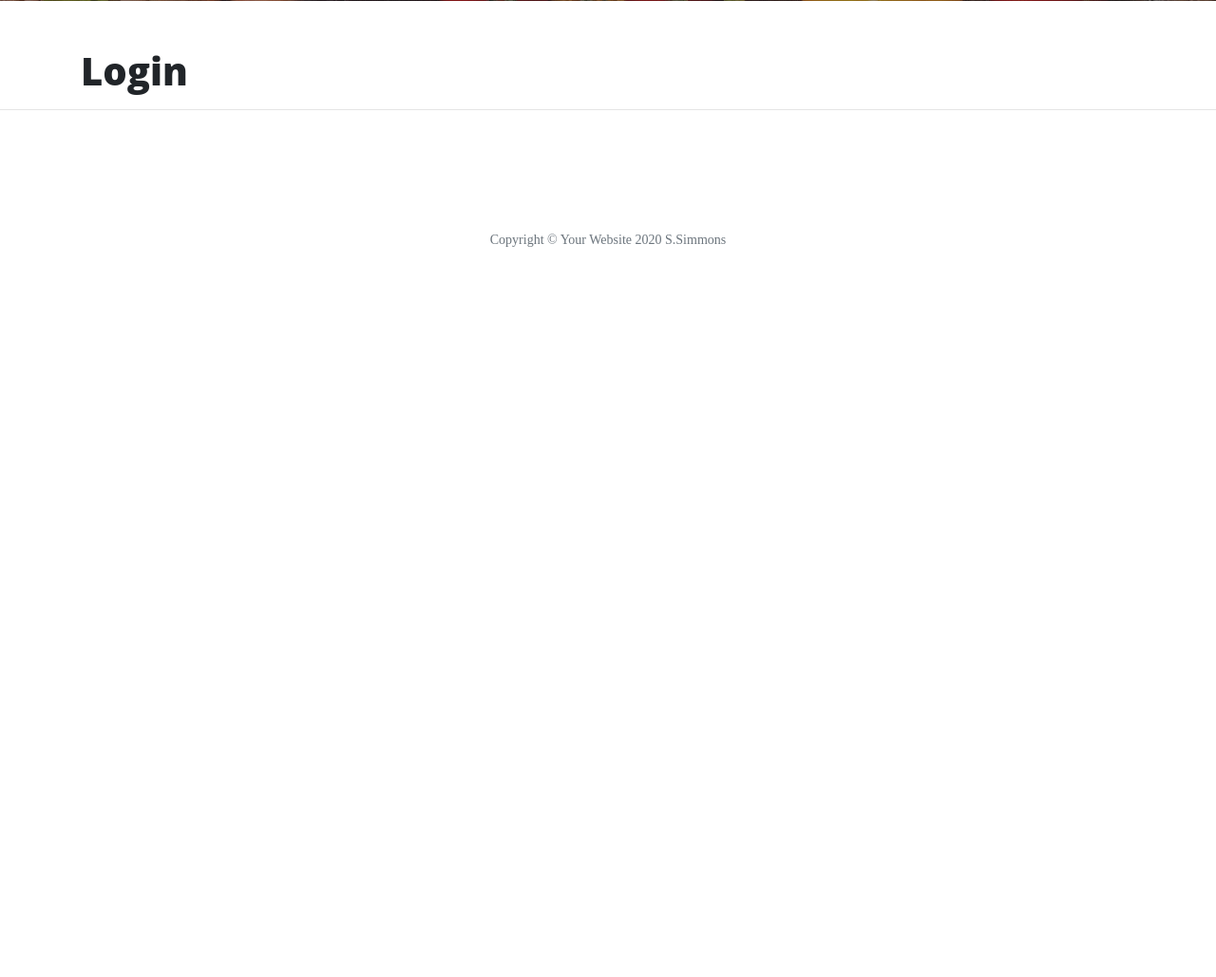
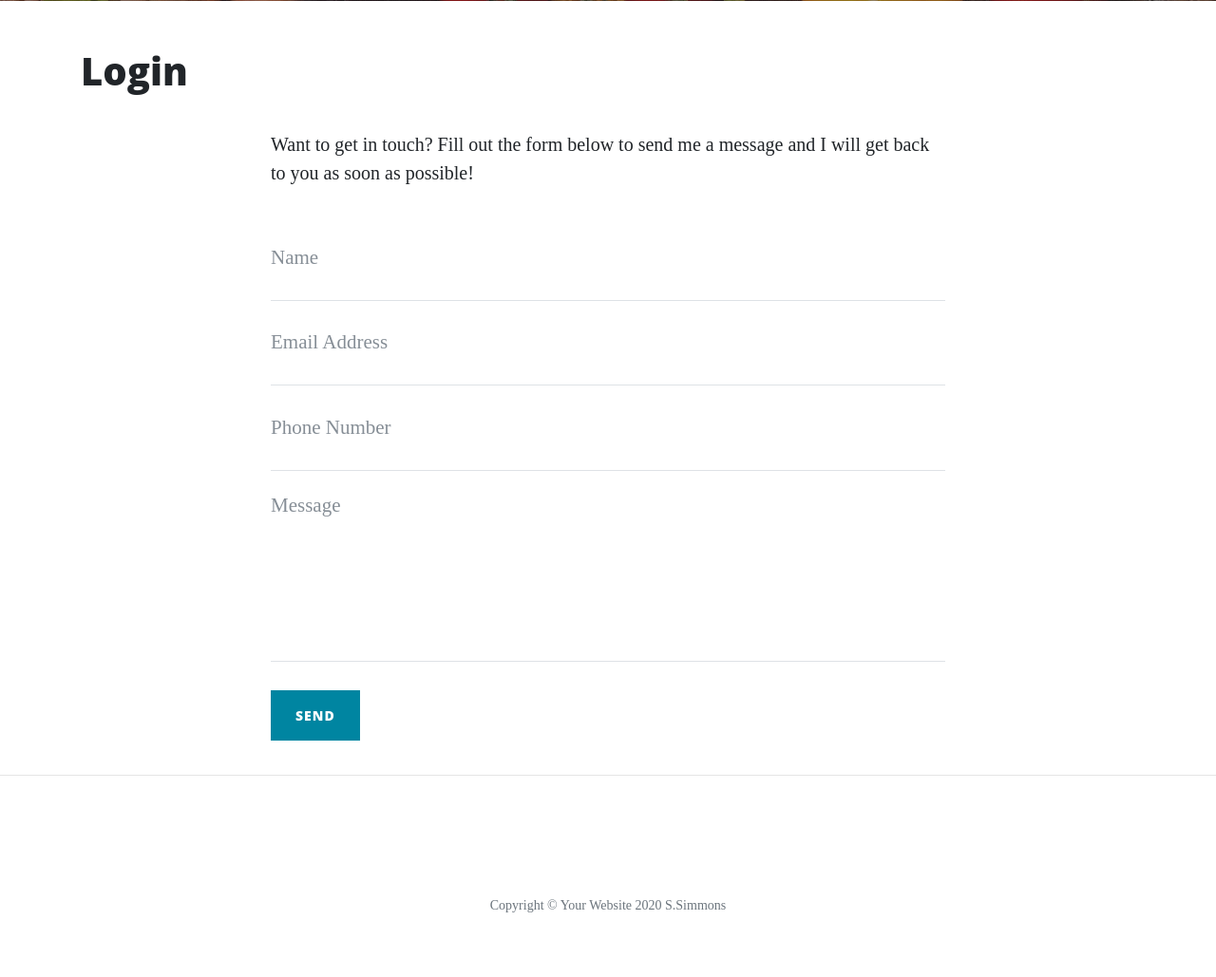
Before and after one commit to sammysimmons/sammysimmons-Data-Centric-Milestone-Project-3, a Flask app: page /login in a window 1280 px wide. Shown: the part 627-1656 px from the top of the page at 95% size. Before the commit the page ends 887 px from the top, so only its background shows below. Run offline with Flask 2, Linux system fonts and the light colour scheme; some libraries are stand-ins or nearby versions.

Commit message:
login form from start bootstrap added

```diff
--- a/templates/login.html
+++ b/templates/login.html
@@ -1,3 +1,49 @@
 {% extends 'base.html' %} {% block content %}
 <h1>Login</h1>
+
+<!-- Main Content -->
+<div class="container">
+    <div class="row">
+        <div class="col-lg-8 col-md-10 mx-auto">
+            <p>Want to get in touch? Fill out the form below to send me a message and I will get back to you as soon as possible!</p>
+            <!-- Contact Form - Enter your email address on line 19 of the mail/contact_me.php file to make this form work. -->
+            <!-- WARNING: Some web hosts do not allow emails to be sent through forms to common mail hosts like Gmail or Yahoo. It's recommended that you use a private domain email address! -->
+            <!-- To use the contact form, your site must be on a live web host with PHP! The form will not work locally! -->
+            <form name="sentMessage" id="contactForm" novalidate>
+                <div class="control-group">
+                    <div class="form-group floating-label-form-group controls">
+                        <label>Name</label>
+                        <input type="text" class="form-control" placeholder="Name" id="name" required data-validation-required-message="Please enter your name.">
+                        <p class="help-block text-danger"></p>
+                    </div>
+                </div>
+                <div class="control-group">
+                    <div class="form-group floating-label-form-group controls">
+                        <label>Email Address</label>
+                        <input type="email" class="form-control" placeholder="Email Address" id="email" required data-validation-required-message="Please enter your email address.">
+                        <p class="help-block text-danger"></p>
+                    </div>
+                </div>
+                <div class="control-group">
+                    <div class="form-group col-xs-12 floating-label-form-group controls">
+                        <label>Phone Number</label>
+                        <input type="tel" class="form-control" placeholder="Phone Number" id="phone" required data-validation-required-message="Please enter your phone number.">
+                        <p class="help-block text-danger"></p>
+                    </div>
+                </div>
+                <div class="control-group">
+                    <div class="form-group floating-label-form-group controls">
+                        <label>Message</label>
+                        <textarea rows="5" class="form-control" placeholder="Message" id="message" required data-validation-required-message="Please enter a message."></textarea>
+                        <p class="help-block text-danger"></p>
+                    </div>
+                </div>
+                <br>
+                <div id="success"></div>
+                <button type="submit" class="btn btn-primary" id="sendMessageButton">Send</button>
+            </form>
+        </div>
+    </div>
+</div>
+
 {% endblock %}
```
Also changed, not shown: 1 other file.
